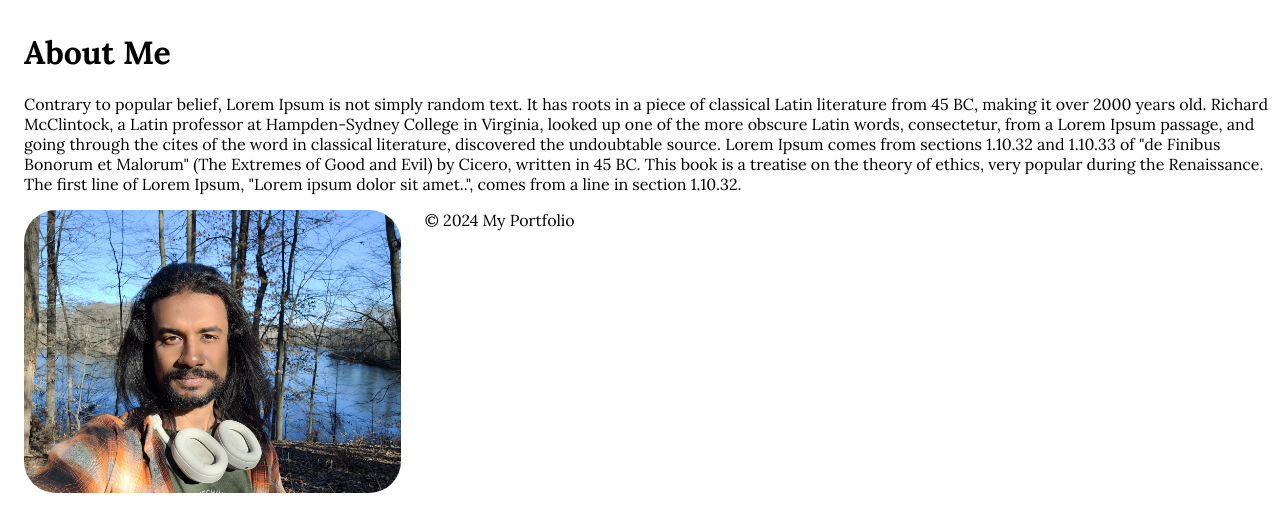
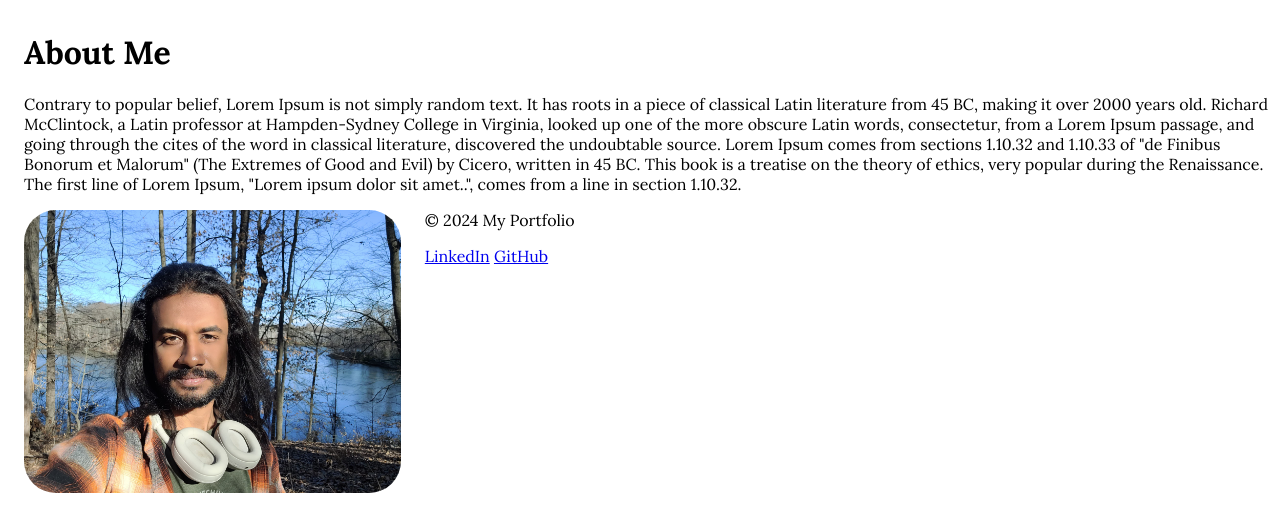
Before and after one commit to sanchay071/Portfolio_Project, a Flask app: page / in a window 1280 px wide. Shown: the part 68-574 px from the top of the page. Run offline with Flask 3, Linux system fonts and the light colour scheme.

Commit message:
added social links for the footer

```diff
--- a/app/templates/layout.html
+++ b/app/templates/layout.html
@@ -23,6 +23,20 @@
     </main>
     <footer>
         <p>&copy; 2024 My Portfolio</p>
+        <div class="socials">
+            <a href="https://www.linkedin.com" target="_blank">LinkedIn</a>
+            <a href="https://www.github.com" target="_blank">GitHub</a>
+        </div>
     </footer>
+    <script>
+        window.addEventListener('scroll', function() {
+            var navBar = document.querySelector('.nav-bar');
+            if (window.scrollY > 0) {
+                navBar.classList.add('shadow');
+            } else {
+                navBar.classList.remove('shadow');
+            }
+        });
+    </script>
 </body>
 </html>
```
